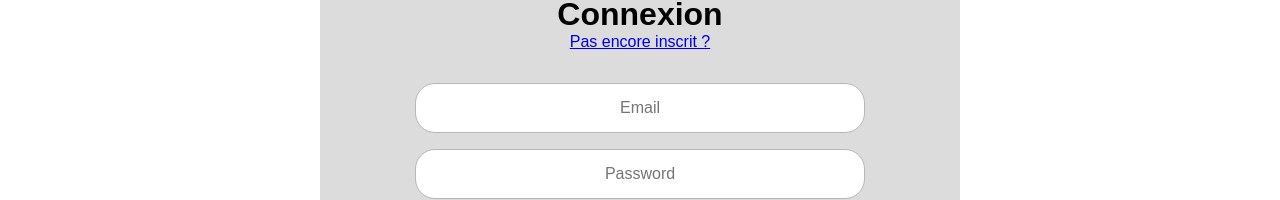
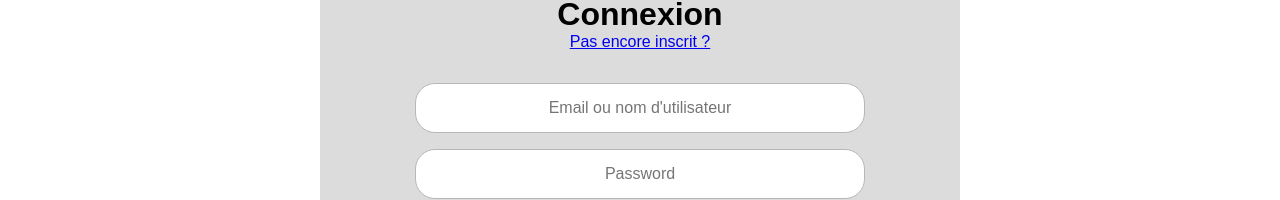
Before and after one commit to KyleAktr/forum, a Next.js app in the folder frontend/: page /login in a window 1280 px wide. Shown: the part 224-424 px from the top of the page. Built offline with nearby package versions, Linux system fonts and the light colour scheme.

Commit message:
Adding authentication with a username

```diff
--- a/frontend/src/app/login/page.tsx
+++ b/frontend/src/app/login/page.tsx
@@ -6,6 +6,7 @@ import { FcGoogle } from "react-icons/fc";
 
 export default function Login() {
   const [error, setError] = useState("");
+  const [loginInput, setLoginInput] = useState("");
 
   const handleSubmit = async (e: React.FormEvent<HTMLFormElement>) => {
     e.preventDefault();
@@ -13,7 +14,7 @@ export default function Login() {
 
     try {
       await login(
-        formData.get("email") as string,
+        loginInput,
         formData.get("password") as string
       );
       window.location.href = "/";
@@ -31,7 +32,13 @@ export default function Login() {
         <form onSubmit={handleSubmit}>
           {error && <div style={{ color: "red" }}>{error}</div>}
           <div>
-            <input name="email" type="email" placeholder="Email" required />
+            <input
+              type="text"
+              value={loginInput}
+              onChange={e => setLoginInput(e.target.value)}
+              placeholder="Email ou nom d'utilisateur"
+              required
+            />
           </div>
           <div>
             <input
--- a/frontend/src/services/auth.ts
+++ b/frontend/src/services/auth.ts
@@ -1,10 +1,10 @@
 import { User, AuthResponse, UpdateProfileData } from '../types';
 
-export const login = async (email: string, password: string): Promise<AuthResponse> => {
+export const login = async (identifier: string, password: string): Promise<AuthResponse> => {
     const res = await fetch('http://localhost:8080/api/auth/login', {
         method: 'POST',
         headers: { 'Content-Type': 'application/json' },
-        body: JSON.stringify({ email, password })
+        body: JSON.stringify({ identifier, password })
     });
 
     if (!res.ok) {
```
Also changed, not shown: 2 other files (tests, documents, lock files or other folders).
